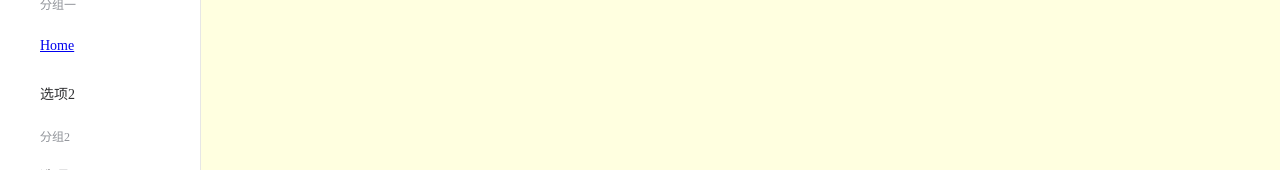
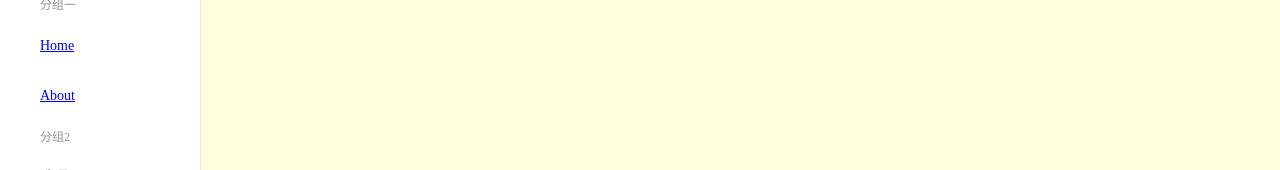
Before and after one commit to shindouhiro/vite-admin, a Vue app: page /about in a window 1280 px wide. Shown: the part 168-338 px from the top of the page. Built offline with nearby package versions, Linux system fonts and the light colour scheme.

Commit message:
添加Abut页面

```diff
--- a/src/components/Menu/index.vue
+++ b/src/components/Menu/index.vue
@@ -8,7 +8,7 @@
       <el-menu-item-group>
         <template #title>分组一</template>
         <el-menu-item index="1-1"><router-link to="/home">Home</router-link></el-menu-item>
-        <el-menu-item index="1-2">选项2</el-menu-item>
+        <el-menu-item index="1-2"><router-link to="/about">About</router-link></el-menu-item>
       </el-menu-item-group>
       <el-menu-item-group title="分组2">
         <el-menu-item index="1-3">选项3</el-menu-item>
--- a/src/router/index.js
+++ b/src/router/index.js
@@ -1,5 +1,6 @@
 import { createRouter, createWebHistory } from 'vue-router'
 import Home from "../view/Home.vue"
+import About from "../view/About.vue"
 export default createRouter({
   // 指定路由模式
   history: createWebHistory(),
@@ -8,6 +9,11 @@ export default createRouter({
   {
     path: '/home',
     component: Home
+  },
+  {
+    path: '/about',
+    component: About
   }
+
   ]
 })
--- /dev/null
+++ b/src/view/About.vue
@@ -0,0 +1,13 @@
+<template>
+       About
+</template>
+<script>
+export default {
+    data() {
+
+    },
+    methods: {
+
+    }
+}
+</script>
```
Lines whose indentation alone changed are shown as unchanged.
